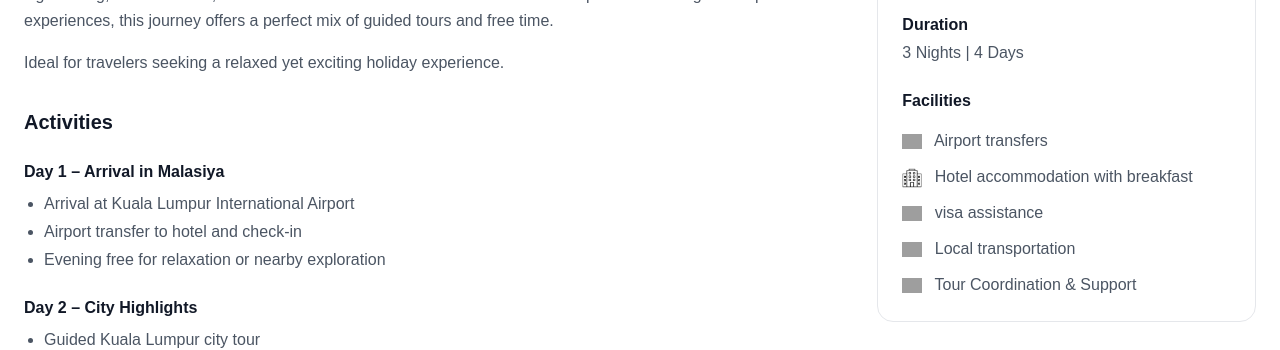
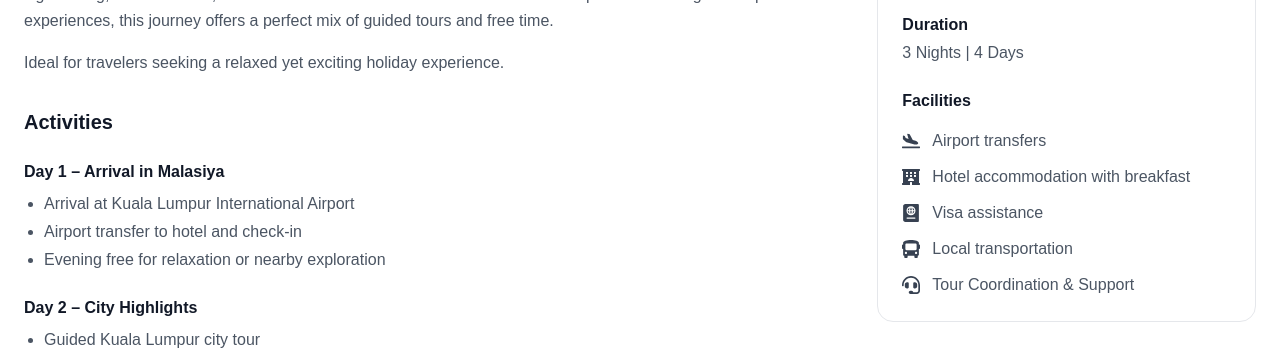
Before and after one commit to Bihara7/lunarway, a Next.js app: page /malasiya in a window 1280 px wide. Shown: the part 800-1150 px from the top of the page. Built offline with nearby package versions, Linux system fonts and the light colour scheme; grey boxes are pictures that could not be loaded.

Commit message:
Replace images with icons for package facilities

```diff
--- a/components/m-pack-details.tsx
+++ b/components/m-pack-details.tsx
@@ -1,4 +1,13 @@
-import Image from "next/image";
+"use client";
+
+import {
+  FaPlaneArrival,
+  FaHotel,
+  FaPassport,
+  FaBus,
+  FaHeadset
+} from "react-icons/fa";
+
 export default function PackageDetails() {
   return (
     <section className="max-w-7xl mx-auto px-6 py-12">
@@ -101,12 +110,32 @@ export default function PackageDetails() {
               </h4>
 
               <ul className="space-y-3 text-gray-600">
-                <li> <Image src="/air.png" alt="Airport transfer" width={20} height={20} className="inline mr-2" /> Airport transfers</li>
-                <li><Image src="/hotel.png" alt="Hotel_accommodation" width={20} height={20} className="inline mr-2" /> Hotel accommodation with breakfast</li>
-                <li><Image src="/visa.png" alt="visa assistance" width={20} height={20} className="inline mr-2" /> visa assistance</li>
-                <li><Image src="/local.png" alt="Local transportation" width={20} height={20} className="inline mr-2" /> Local transportation</li>
-                <li><Image src="/tour.png" alt="Tour Coordination & Support" width={20} height={20} className="inline mr-2" /> Tour Coordination & Support</li>
+                <li className="flex items-center gap-3">
+                  <FaPlaneArrival className="text-gray-700 text-lg" />
+                  Airport transfers
+                </li>
+
+                <li className="flex items-center gap-3">
+                  <FaHotel className="text-gray-700 text-lg" />
+                  Hotel accommodation with breakfast
+                </li>
+
+                <li className="flex items-center gap-3">
+                  <FaPassport className="text-gray-700 text-lg" />
+                  Visa assistance
+                </li>
+
+                <li className="flex items-center gap-3">
+                  <FaBus className="text-gray-700 text-lg" />
+                  Local transportation
+                </li>
+
+                <li className="flex items-center gap-3">
+                  <FaHeadset className="text-gray-700 text-lg" />
+                  Tour Coordination & Support
+                </li>
               </ul>
+
             </div>
           </div>
         </div>
```
